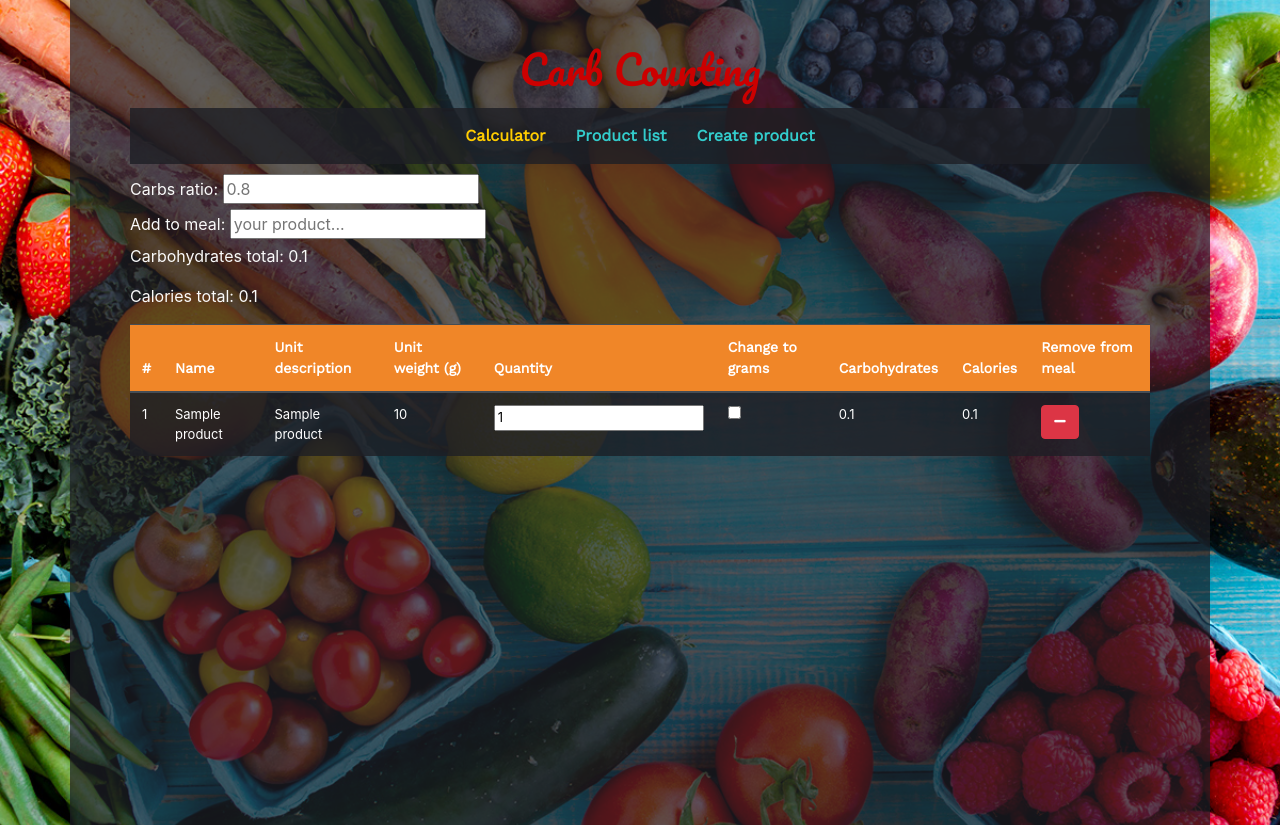
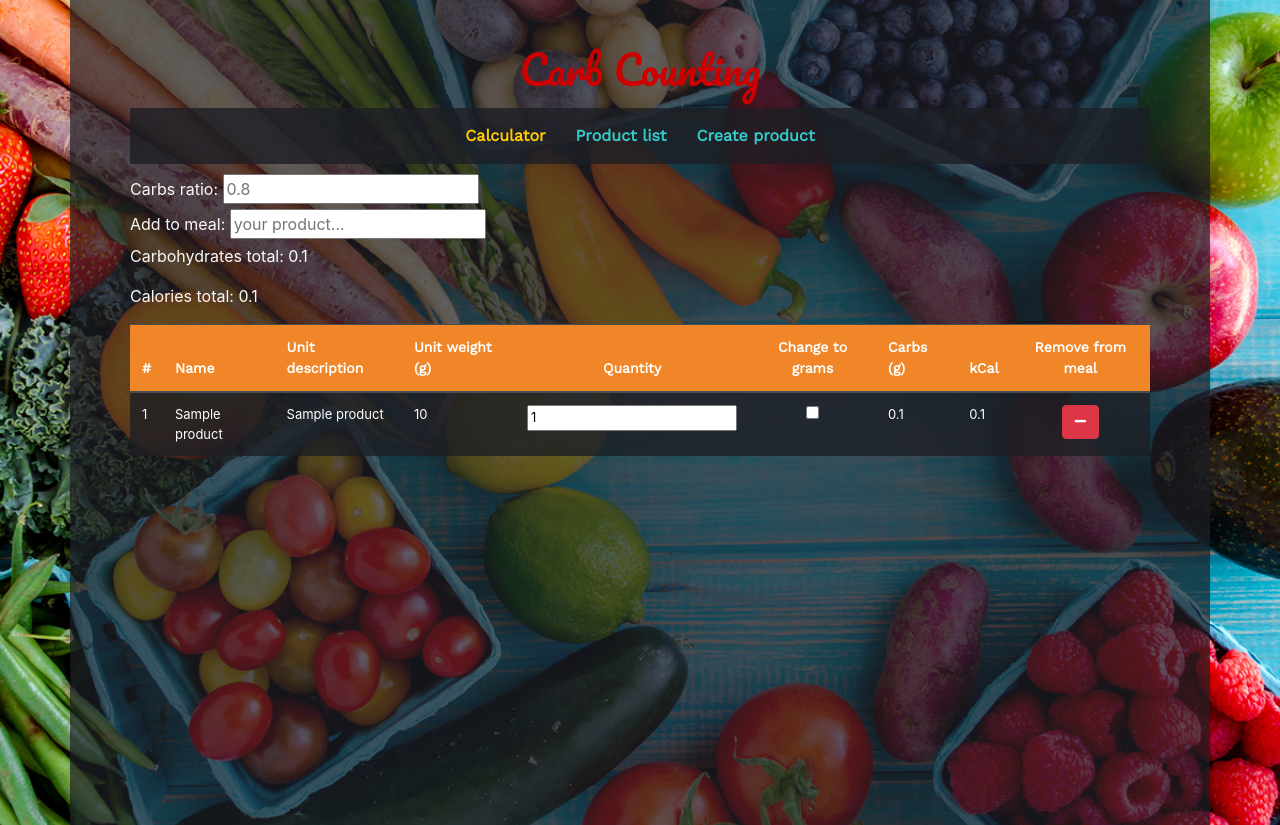
Before and after one commit to monbird/carb_count, a Django app: page /carb-count/ in a window 1280 px wide. Run offline with Django 3.2, Linux system fonts and the light colour scheme; tables that the repository leaves empty hold one stand-in row (values such as "Sample post"); some libraries are stand-ins or nearby versions; some web fonts are replaced.

Commit message:
change properties order in model, add verbose_name for model properties, add/change units in create_product, product_list & calculator; align buttons and checkboxes to center

```diff
--- a/carb_count/forms.py
+++ b/carb_count/forms.py
@@ -7,4 +7,4 @@ class ProductForm(forms.ModelForm):
 
     class Meta:
         model = Product
-        fields = ('name', 'carbs', 'fats', 'proteins', 'calories', 'unit_name', 'unit_weight')
+        fields = ('name', 'carbs', 'calories', 'fats', 'proteins', 'unit_name', 'unit_weight')
--- a/carb_count/models.py
+++ b/carb_count/models.py
@@ -3,12 +3,12 @@ from django.db import models
 
 class Product(models.Model):
     name = models.CharField(max_length=100, null=False)
-    carbs = models.DecimalField(max_digits=5, decimal_places=1, null=False)
-    fats = models.DecimalField(max_digits=5, decimal_places=1, null=False)
-    proteins = models.DecimalField(max_digits=5, decimal_places=1, null=False)
-    calories = models.DecimalField(max_digits=5, decimal_places=1, null=False)
+    carbs = models.DecimalField(max_digits=5, decimal_places=1, null=False, verbose_name='Carbohydrates (g per 100g )')
+    calories = models.DecimalField(max_digits=5, decimal_places=1, null=False, verbose_name='Energy (kcal per 100g)')
+    fats = models.DecimalField(max_digits=5, decimal_places=1, null=False, verbose_name='Fats (g per 100g)')
+    proteins = models.DecimalField(max_digits=5, decimal_places=1, null=False, verbose_name='Proteins (g per 100g)')
     unit_name = models.CharField(max_length=50, null=False)
-    unit_weight = models.DecimalField(max_digits=5, decimal_places=1, null=False)
+    unit_weight = models.DecimalField(max_digits=5, decimal_places=1, null=False, verbose_name='Unit weight (g)')
     add_to_meal = models.BooleanField(default=False, null=False)
 
     def __str__(self):
--- a/carb_count/static/css/carb_count.css
+++ b/carb_count/static/css/carb_count.css
@@ -184,3 +184,7 @@ a.btn.btn-info, button.btn.btn-warning, button.btn.btn-success, button.btn.btn-s
     font-size: 15px;
     color: #ffcc00;
 }
+
+.align-center {
+    text-align: center;
+}
--- a/carb_count/templates/carb_count/calculator.html
+++ b/carb_count/templates/carb_count/calculator.html
@@ -20,36 +20,36 @@
     </div>
 
     <div class="table-responsive table-fix-head">
-        <table class="table table-dark" id="meal-table">
+        <table class="table table-dark table-hover" id="meal-table">
             <thead>
                 <tr>
                     <th>#</th>
                     <th>Name</th>
                     <th>Unit description</th>
                     <th>Unit weight (g)</th>
-                    <th>Quantity</th>
-                    <th>Change to grams</th>
-                    <th>Carbohydrates</th>
-                    <th>Calories</th>
-                    <th>Remove from meal</th>
+                    <th class="align-center">Quantity</th>
+                    <th class="align-center">Change to grams</th>
+                    <th>Carbs (g)</th>
+                    <th>kCal</th>
+                    <th class="align-center">Remove from meal</th>
                 </tr>
             </thead>
             <tbody>
                 {% for product in products %}
                     <tr data-carbs="{{ product.carbs }}" data-calories="{{ product.calories }}" data-unit_weight="{{ product.unit_weight }}">
                         <td>{{ forloop.counter }}</td>
-                        <td>{{ product.name }}</td>
-                        <td>{{ product.unit_name}}</td>
+                        <td>{{ product.name|truncatechars:25 }}</td>
+                        <td>{{ product.unit_name|truncatechars:15 }}</td>
                         <td>{{ product.unit_weight.normalize }}</td>
-                        <td>
+                        <td class="align-center">
                             <input class="input-quantity" type="number" min="0" step="1" value="1" onchange="calculate(this)">
                         </td>
-                        <td>
+                        <td  class="align-center">
                             <input class="input-grams" type="checkbox" onchange="calculate(this)">
                         </td>
                         <td class="output-carbs"></td>
                         <td class="output-calories"></td>
-                        <td>
+                        <td class="align-center">
                             <form action="{% url 'remove_from_meal' pk=product.pk %}?from=calc_temp" method="POST">
                                 {% csrf_token %}
                                 <button type="submit" class="btn btn-danger" aria-label="Remove from meal">
```
Also changed, not shown: carb_count/templates/carb_count/product_list.html (+9 -9 lines), carb_count/migrations/0004_auto_20191128_1734.py (added), carb_count/migrations/0005_auto_20191128_1743.py (added), carb_count/migrations/0006_auto_20191128_1748.py (added), carb_count/migrations/0007_auto_20191128_1750.py (added), carb_count/migrations/0008_auto_20191128_1752.py (added).
